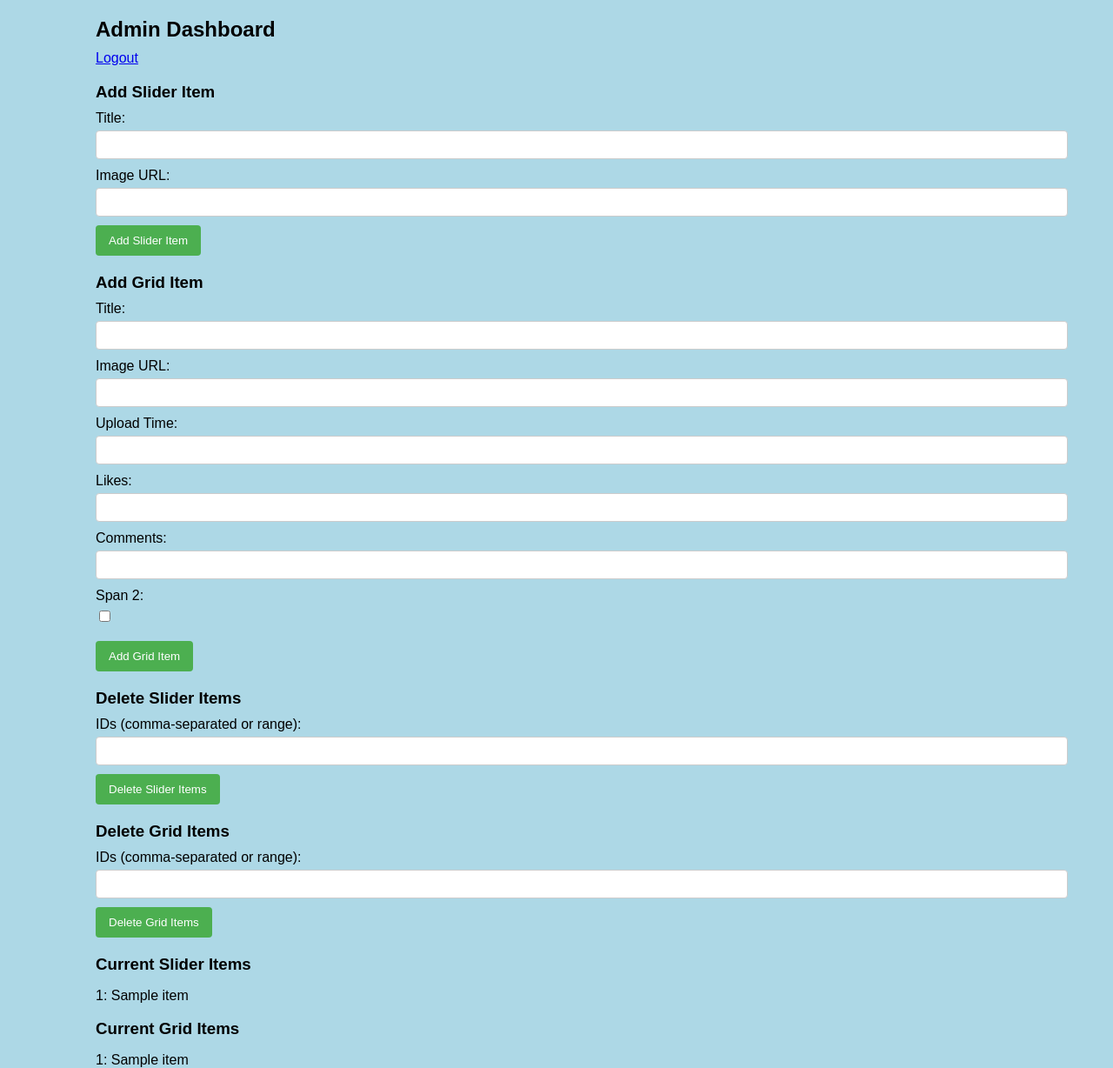
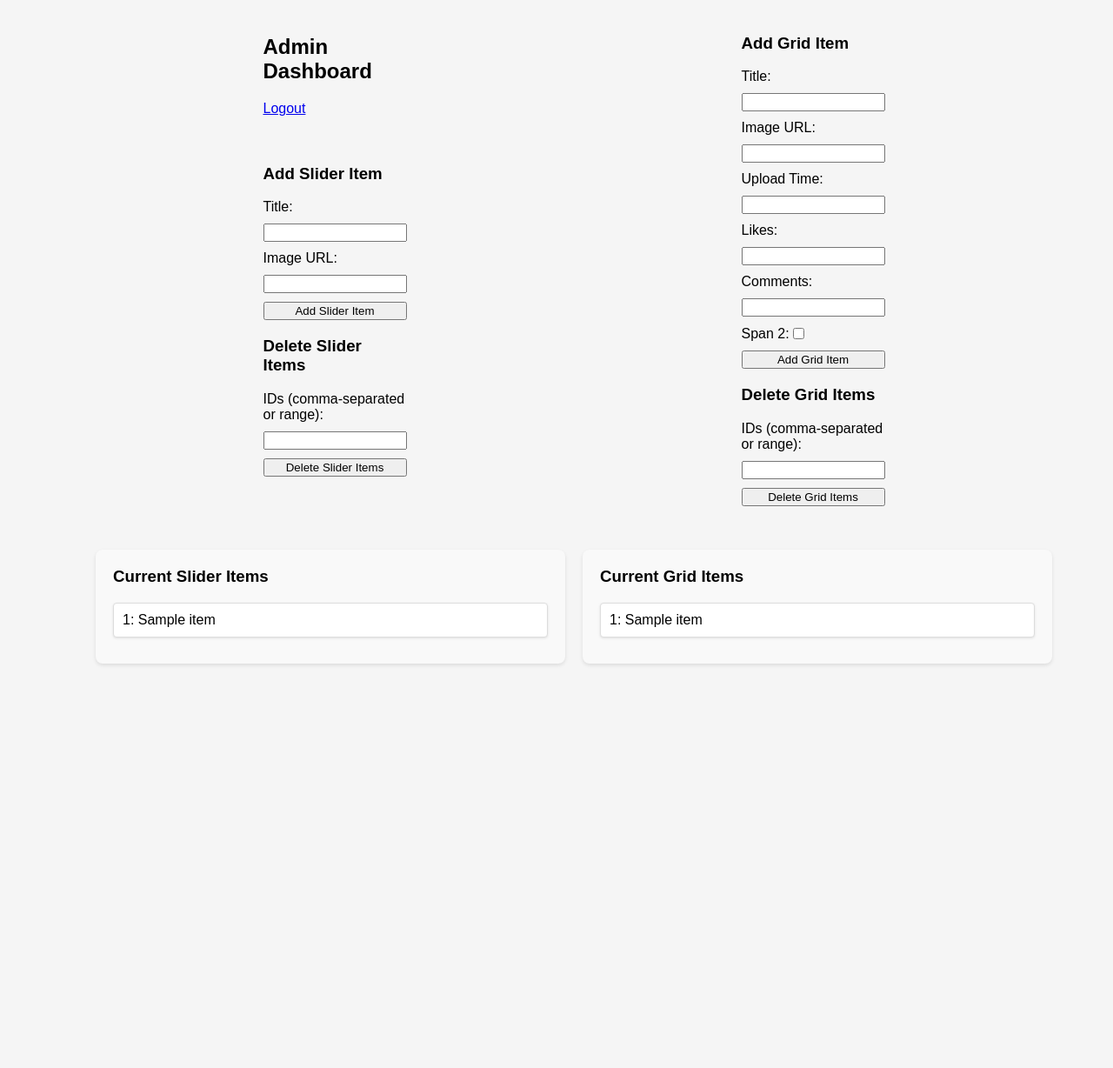
Before and after one commit to Rickd377/bing_remake, a PHP site: page /admin.php in a window 1280 px wide. Shown: the whole page at 87% size. After the commit the page ends 765 px from the top, so only its background shows below. Run offline with PHP 8.4, Linux system fonts and the light colour scheme; the visitor is signed in with stand-in values (Sample User, id 1); tables that the repository leaves empty or names only in its code hold one stand-in row (values such as "Sample post").

Commit message:
admin changes

```diff
--- a/admin.php
+++ b/admin.php
@@ -20,7 +20,8 @@ if (!$user['is_admin']) {
     exit();
 }
 
-function parse_ids($input) {
+function parse_ids($input)
+{
     $ids = [];
     $parts = explode(',', $input);
     foreach ($parts as $part) {
@@ -79,6 +80,7 @@ $grid_items = $conn->query("SELECT * FROM grid_items");
 
 <!DOCTYPE html>
 <html lang="en">
+
 <head>
     <meta charset="UTF-8">
     <meta name="viewport" content="width=device-width, initial-scale=1.0">
@@ -88,63 +90,18 @@ $grid_items = $conn->query("SELECT * FROM grid_items");
         body {
             font-family: Arial, sans-serif;
             margin: 20px;
-            background-color: lightblue;
+            background-color: whitesmoke;
             background-image: none;
-        }
-        h2, h3 {
-            margin-bottom: 10px;
-        }
-        form {
-            margin-bottom: 20px;
-        }
-        label {
-            display: block;
-            margin-bottom: 5px;
-        }
-        input[type="text"], input[type="number"] {
-            width: 100%;
-            padding: 8px;
-            margin-bottom: 10px;
-            border: 1px solid #ccc;
-            border-radius: 4px;
-        }
-        button {
-            padding: 10px 15px;
-            background-color: #4CAF50;
-            color: white;
-            border: none;
-            border-radius: 4px;
-            cursor: pointer;
-        }
-        button:hover {
-            background-color: #45a049;
-        }
-        ul {
-            list-style-type: none;
-            padding: 0;
-        }
-        li {
-            margin-bottom: 10px;
-        }
-        .span-2 {
-            grid-column: span 2;
-            background-size: cover;
-            background-position: center;
-            display: flex;
-            flex-direction: column;
-            align-items: flex-start;
-            justify-content: flex-end;
-            height: 100%;
-            padding: 0 20px;
-            border-radius: 10px;
-            overflow: hidden;
-            position: relative;
+            overflow-x: hidden;
         }
     </style>
 </head>
+
 <body>
+    <div class="general-container">
+        <div class="input-wrapper">
             <h2>Admin Dashboard</h2>
-    <a href="logout.php">Logout</a>
+            <a href="logout.php">Logout</a><br><br>
             <h3>Add Slider Item</h3>
             <form method="post" action="admin.php">
                 <label for="title">Title:</label>
@@ -153,7 +110,15 @@ $grid_items = $conn->query("SELECT * FROM grid_items");
                 <input type="text" id="image_url" name="image_url" required>
                 <button type="submit" name="add_slider">Add Slider Item</button>
             </form>
+            <h3>Delete Slider Items</h3>
+            <form method="post" action="admin.php">
+                <label for="ids">IDs (comma-separated or range):</label>
+                <input type="text" id="ids" name="ids" required>
+                <button type="submit" name="delete_slider">Delete Slider Items</button>
+            </form>
+        </div>
 
+        <div class="input-wrapper">
             <h3>Add Grid Item</h3>
             <form method="post" action="admin.php">
                 <label for="title">Title:</label>
@@ -166,16 +131,11 @@ $grid_items = $conn->query("SELECT * FROM grid_items");
                 <input type="number" id="likes" name="likes">
                 <label for="comments">Comments:</label>
                 <input type="number" id="comments" name="comments">
+                <div class="check">
                     <label for="span_2">Span 2:</label>
-        <input type="checkbox" id="span_2" name="span_2"><br><br>
+                    <input type="checkbox" id="span_2" name="span_2">
+                </div>
                 <button type="submit" name="add_grid">Add Grid Item</button>
-    </form>
-
-    <h3>Delete Slider Items</h3>
-    <form method="post" action="admin.php">
-        <label for="ids">IDs (comma-separated or range):</label>
-        <input type="text" id="ids" name="ids" required>
-        <button type="submit" name="delete_slider">Delete Slider Items</button>
             </form>
 
             <h3>Delete Grid Items</h3>
@@ -184,19 +144,26 @@ $grid_items = $conn->query("SELECT * FROM grid_items");
                 <input type="text" id="ids" name="ids" required>
                 <button type="submit" name="delete_grid">Delete Grid Items</button>
             </form>
-
+        </div>
+    </div>
+    <div class="display-items">
+        <div class="items-wrapper">
             <h3>Current Slider Items</h3>
-    <ul>
+            <ul class="items-row">
                 <?php while ($row = $slider_items->fetch_assoc()): ?>
                     <li><?php echo $row['id'] . ': ' . $row['title']; ?></li>
                 <?php endwhile; ?>
             </ul>
-
+        </div>
+        <div class="items-wrapper">
             <h3>Current Grid Items</h3>
-    <ul>
+            <ul class="items-row">
                 <?php while ($row = $grid_items->fetch_assoc()): ?>
                     <li><?php echo $row['id'] . ': ' . $row['title']; ?></li>
                 <?php endwhile; ?>
             </ul>
+        </div>
+    </div>
 </body>
+
 </html>
--- a/css/style.css
+++ b/css/style.css
@@ -896,3 +896,63 @@ input:checked + .slider:before {
 .span-id-2::before {
     background: linear-gradient(transparent 10%, var(--black-50));
 }
+
+.display-items {
+    display: flex;
+    justify-content: space-between;
+    gap: 20px;
+}
+
+.items-wrapper {
+    flex: 1;
+    background-color: #f9f9f9;
+    padding: 20px;
+    border-radius: 8px;
+    box-shadow: 0 2px 4px rgba(0, 0, 0, 0.1);
+    margin-bottom: 50px;
+}
+
+.items-wrapper h3 {
+    margin-top: 0;
+}
+
+.items-row {
+    display: flex;
+    flex-direction: column-reverse;
+    list-style-type: none;
+    padding: 0;
+    margin: 0;
+}
+
+.items-row li {
+    background-color: #fff;
+    border: 1px solid #ddd;
+    padding: 10px;
+    margin-bottom: 10px;
+    border-radius: 4px;
+    box-shadow: 0 1px 3px rgba(0, 0, 0, 0.1);
+}
+
+.input-wrapper {
+    display: flex;
+    flex-direction: column;
+    width: 15%;
+}
+
+.input-wrapper form {
+    display: flex;
+    flex-direction: column;
+    gap: 10px;
+}
+
+.check {
+    display: flex;
+    align-items: center;
+}
+
+.general-container {
+    display: flex;
+    align-items: flex-start;
+    justify-content: space-around;
+    margin-bottom: 50px;
+}
--- a/index.php
+++ b/index.php
@@ -270,7 +270,7 @@ $result_grid = $conn->query($sql_grid);
         ?>
     </div>
 
+    <script src="js/background.js"></script>
     <script src="js/script.js"></script>
-    <script src="js/background.js"></script>
 </body>
 </html>
```
Also changed, not shown: js/background.js (+4 -4 lines). Lines whose indentation alone changed are shown as unchanged.
